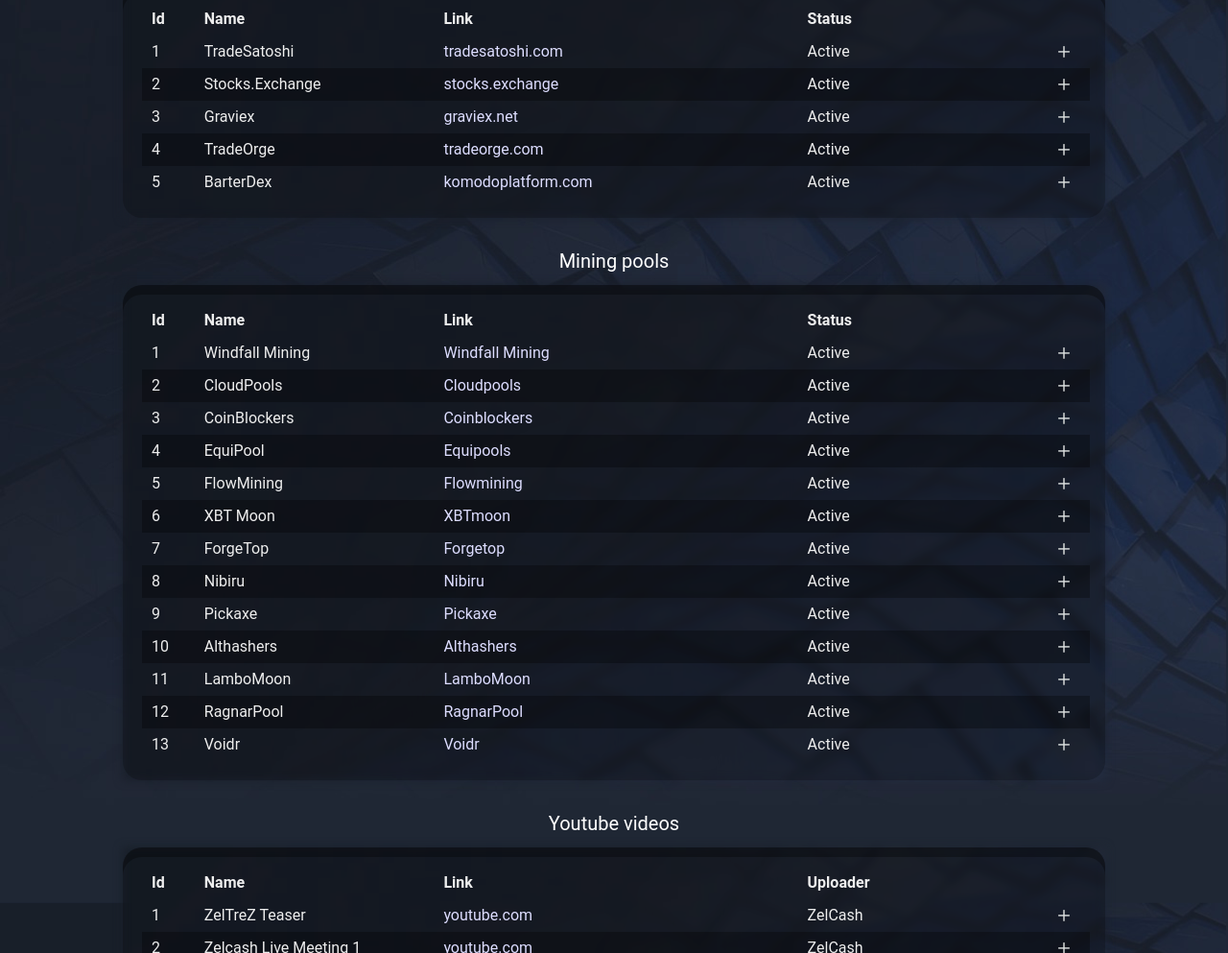
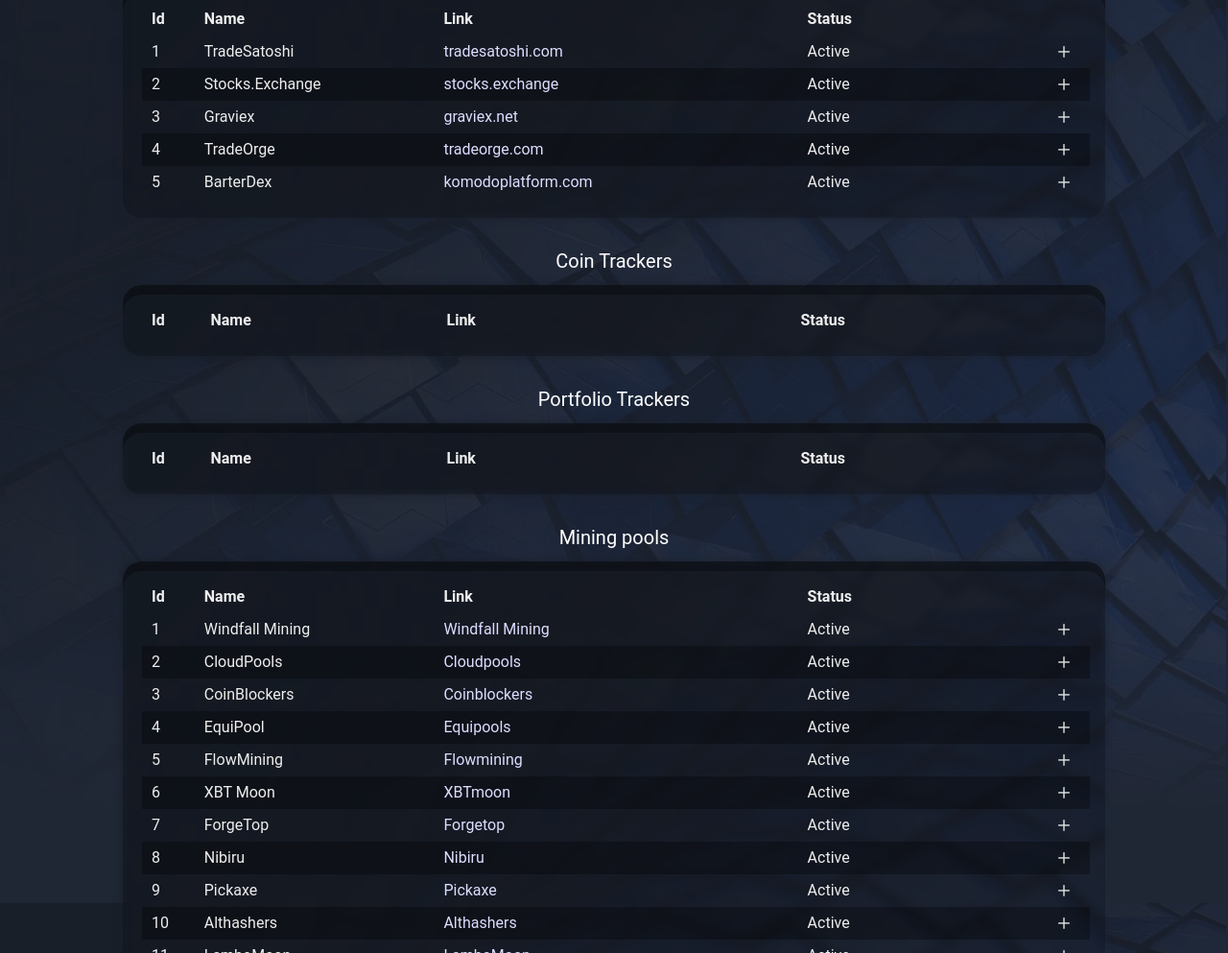
Before and after one commit to zelcash/info.zel.cash, a plain HTML site: page index.html in a window 1280 px wide. Shown: the part 1645-2638 px from the top of the page at 96% size. Drawn offline with nearby package versions, Linux system fonts and the light colour scheme.

Commit message:
added more info boxes
added coin tracker website and portfolio tracker info boxes

```diff
--- a/index.html
+++ b/index.html
@@ -24,6 +24,8 @@
         <a class="headerwallets" href="#wallets">Wallets</a>
         <a class="headerinfrastructure" href="#infrastructure">Infrastructure</a>
         <a class="headerexchanges" href="#exchanges">Exchanges</a>
+        <a class="headercointrackers" href="#cointrackers">Coin Trackers</a>
+        <a class="portfoliotrackers" href="#portfoliotrackers">Portfolio Trackers</a>
         <a class="headerminingpools" href="#miningpools">Mining pools</a>
         <a class="headeryoutube" href="#youtube">Youtube</a>
         <a class="headertools" href="#tools">Tools</a>
@@ -96,6 +98,46 @@
                 <div class="blur"></div>
                 <div class="background padding placeholder-wrapper" style="position:relative">
                     <table id="datatable-exchanges">
+                        <thead>
+                            <tr>
+                                <th class="id">Id</th>
+                                <th class="name">Name</th>
+                                <th class="link">Link</th>
+                                <th class="status">Status</th>
+                                <th class="expandbutton"></th>
+                            </tr>
+                        </thead>
+
+                    </table>
+                </div>
+            </div>
+        </div>
+        <div id="cointrackers" class="section">
+            <div class="section-name cointrackers">Coin Trackers</div>
+            <div style="position:relative">
+                <div class="blur"></div>
+                <div class="background padding placeholder-wrapper" style="position:relative">
+                    <table id="datatable-cointrackers">
+                        <thead>
+                            <tr>
+                                <th class="id">Id</th>
+                                <th class="name">Name</th>
+                                <th class="link">Link</th>
+                                <th class="status">Status</th>
+                                <th class="expandbutton"></th>
+                            </tr>
+                        </thead>
+
+                    </table>
+                </div>
+            </div>
+        </div>
+        <div id="portfoliotrackers" class="section">
+            <div class="section-name portfoliotrackers">Portfolio Trackers</div>
+            <div style="position:relative">
+                <div class="blur"></div>
+                <div class="background padding placeholder-wrapper" style="position:relative">
+                    <table id="datatable-portfoliotrackers">
                         <thead>
                             <tr>
                                 <th class="id">Id</th>
```
